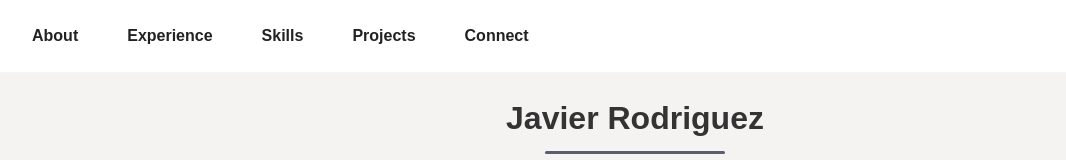
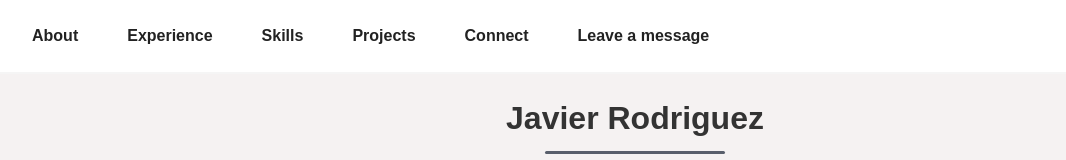
Before and after one commit to Javix202/Javier-Rodriguez-intro26-2, a plain HTML site: page index.html in a window 1280 px wide. Shown: the top 160 px of the page, without its empty margins (5-1071 px from the left). Drawn offline with Linux system fonts and the light colour scheme.

Commit message:
nav-link fixed

```diff
--- a/index.html
+++ b/index.html
@@ -1,5 +1,6 @@
 <!DOCTYPE html>
 <html lang="en">
+
 <head>
   <meta charset="UTF-8" />
   <meta name="viewport" content="width=device-width, initial-scale=1.0" />
@@ -21,6 +22,7 @@
     <a href="#skills">Skills</a>
     <a href="#projects">Projects</a>
     <a href="#connect">Connect</a>
+    <a href="#leave-message">Leave a message</a>
   </nav>
 
 
@@ -39,7 +41,8 @@
 
       Recently,
       I discovered a genuine passion for programming and the vast creative possibilities it offers.
-  I enjoy exploring how logic, creativity, and problem solving come together in software development, and I am committed to continuing my growth in this field.
+      I enjoy exploring how logic, creativity, and problem solving come together in software development, and I am
+      committed to continuing my growth in this field.
     </p>
   </section>
   <section id="experience">
@@ -92,7 +95,8 @@ Recently,
       </li>
 
       <li>
-          <a href="https://www.linkedin.com/in/javier-rodriguez-048717407/" target="_blank" title="Connect with me on LinkedIn">
+        <a href="https://www.linkedin.com/in/javier-rodriguez-048717407/" target="_blank"
+          title="Connect with me on LinkedIn">
           <img class="icon" src="images/linkedln.png" alt="Linkedln logo">
         </a>
       </li>
```
Lines whose indentation alone changed are shown as unchanged.
